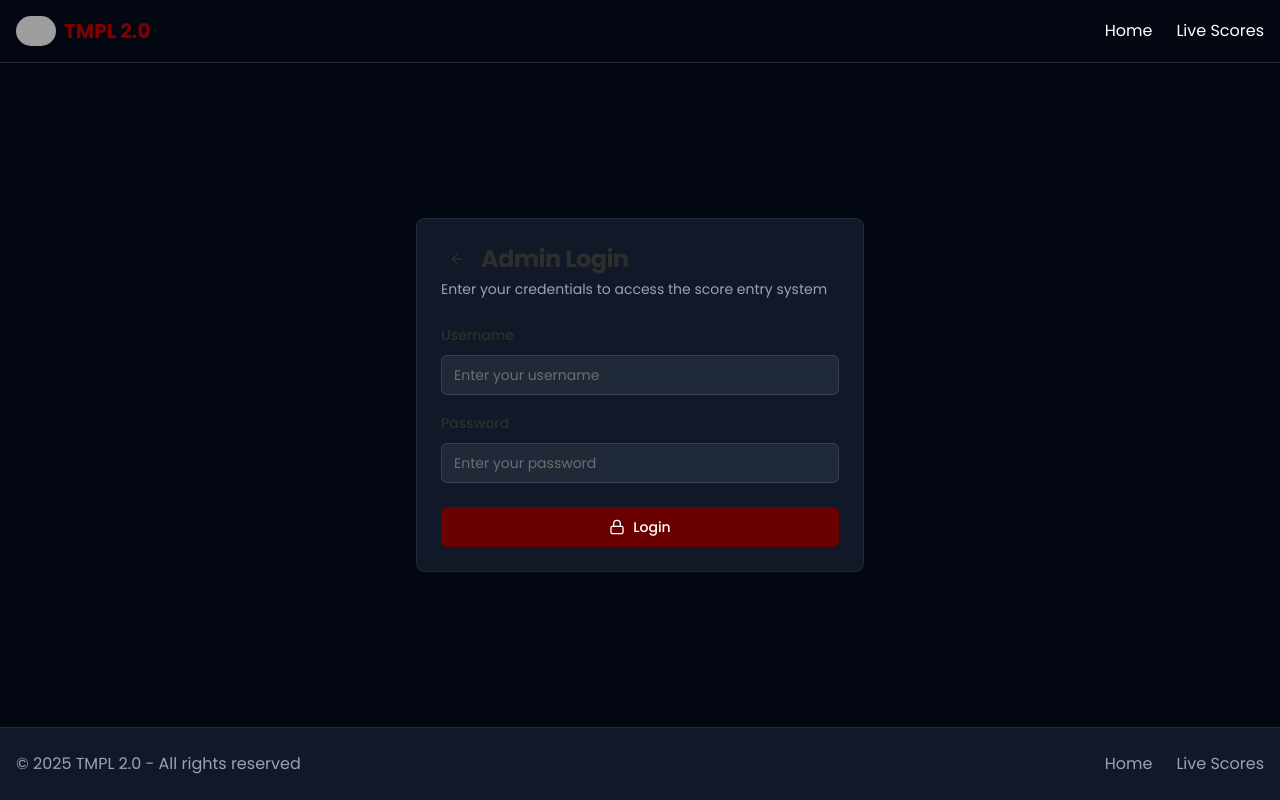
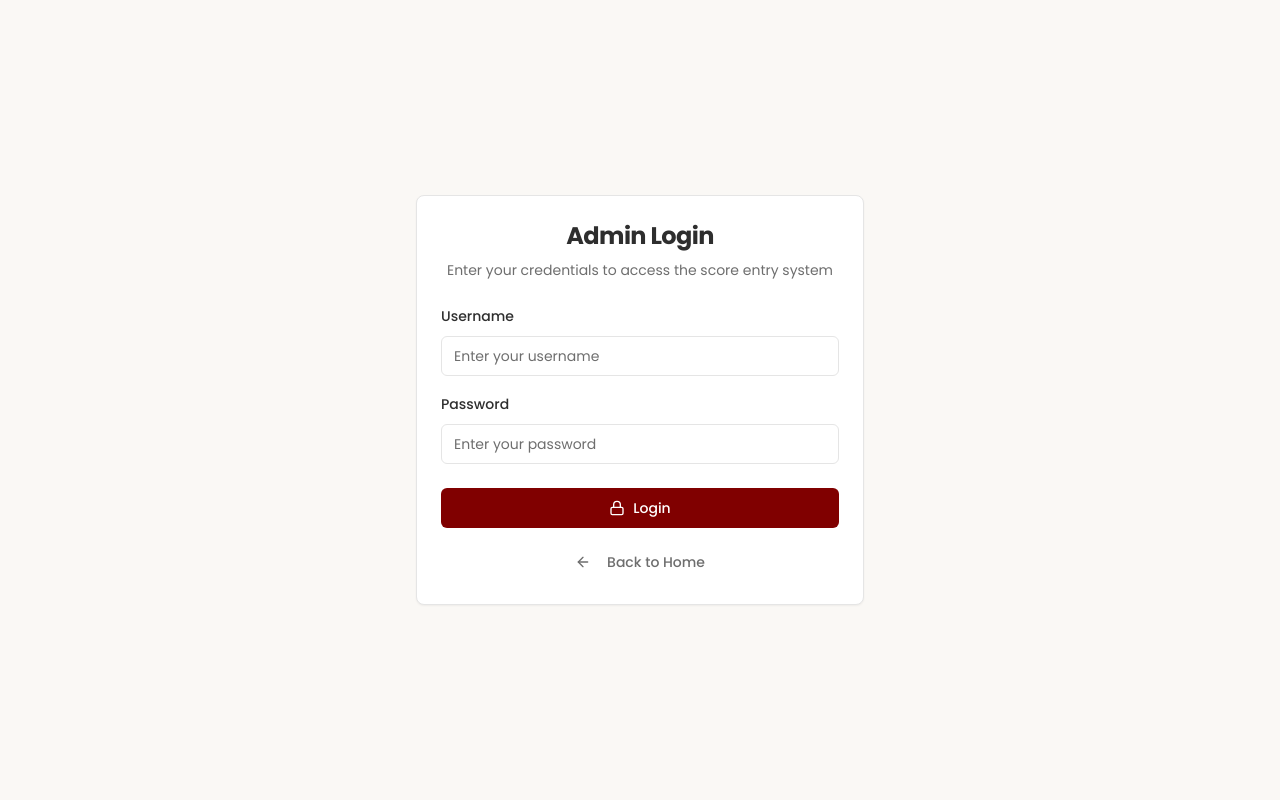
Before and after one commit to notdulain/tmpl-website, a Next.js app in the folder frontend/: page /admin in a window 1280 px wide. Built offline with nearby package versions, Linux system fonts and the light colour scheme; grey boxes are pictures that could not be loaded.

Commit message:
admin login page ek polish kara

```diff
--- a/frontend/app/admin/page.tsx
+++ b/frontend/app/admin/page.tsx
@@ -1,11 +1,11 @@
 "use client"
 
-import { useState } from "react"
+import { useState, FormEvent } from "react"
 import { useRouter } from "next/navigation"
 import Link from "next/link"
 import Image from "next/image"
 import { Button } from "@/components/ui/button"
-import { Card, CardContent, CardDescription, CardFooter, CardHeader, CardTitle } from "@/components/ui/card"
+import { Card, CardContent, CardDescription, CardHeader, CardTitle } from "@/components/ui/card"
 import { Input } from "@/components/ui/input"
 import { Label } from "@/components/ui/label"
 import { ArrowLeft, Lock } from "lucide-react"
@@ -17,7 +17,7 @@ export default function AdminLogin() {
   const [error, setError] = useState("")
   const [isLoading, setIsLoading] = useState(false)
 
-  const handleSubmit = (e) => {
+  const handleSubmit = (e: FormEvent<HTMLFormElement>) => {
     e.preventDefault()
     setIsLoading(true)
     setError("")
@@ -35,80 +35,46 @@ export default function AdminLogin() {
   }
 
   return (
-    <div className="min-h-screen bg-gray-950 text-white flex flex-col">
-      {/* Header */}
-      <header className="border-b border-gray-800">
-        <div className="container mx-auto px-4 py-4 flex justify-between items-center">
-          <Link href="/" className="flex items-center gap-2">
-            <Image
-              src="/placeholder.svg?height=40&width=40"
-              alt="TMPL Logo"
-              width={40}
-              height={40}
-              className="rounded-full"
-            />
-            <span className="font-bold text-xl text-maroon-500">TMPL 2.0</span>
-          </Link>
-          <nav className="hidden md:flex items-center gap-6">
-            <Link href="/" className="text-white hover:text-yellow-300 transition-colors">
-              Home
-            </Link>
-            <Link href="/live-scores" className="text-white hover:text-yellow-300 transition-colors">
-              Live Scores
-            </Link>
-          </nav>
-        </div>
-      </header>
-
-      {/* Main Content */}
-      <main className="flex-1 flex items-center justify-center p-4">
-        <Card className="w-full max-w-md bg-gray-900 border-gray-800">
-          <CardHeader className="space-y-1">
-            <div className="flex items-center gap-2">
-              <Button variant="ghost" size="icon" asChild className="h-8 w-8">
-                <Link href="/">
-                  <ArrowLeft className="h-4 w-4" />
-                  <span className="sr-only">Back to home</span>
-                </Link>
-              </Button>
-              <CardTitle className="text-2xl font-bold">Admin Login</CardTitle>
-            </div>
-            <CardDescription className="text-gray-400">
+    <div className="min-h-screen bg-[#FAF8F5] flex items-center justify-center p-4">
+      <Card className="w-full max-w-md bg-white border-[#E5E5E5] shadow-sm">
+        <CardHeader className="space-y-4 text-center">
+          <div>
+            <CardTitle className="text-2xl font-bold text-charcoal-500">Admin Login</CardTitle>
+            <CardDescription className="text-charcoal-300 mt-2">
               Enter your credentials to access the score entry system
             </CardDescription>
+          </div>
         </CardHeader>
         <CardContent>
           <form onSubmit={handleSubmit} className="space-y-4">
-              {error && <div className="bg-maroon-500/20 text-maroon-500 px-4 py-2 rounded-md text-sm">{error}</div>}
+            {error && <div className="bg-maroon-500/10 text-maroon-500 px-4 py-2 rounded-md text-sm text-center">{error}</div>}
             <div className="space-y-2">
-                <Label htmlFor="username">Username</Label>
+              <Label htmlFor="username" className="text-charcoal-500">Username</Label>
               <Input
                 id="username"
                 placeholder="Enter your username"
                 value={username}
                 onChange={(e) => setUsername(e.target.value)}
-                  className="bg-gray-800 border-gray-700"
+                className="border-[#E5E5E5] focus:border-maroon-500"
                 required
               />
             </div>
             <div className="space-y-2">
-                <Label htmlFor="password">Password</Label>
+              <Label htmlFor="password" className="text-charcoal-500">Password</Label>
               <Input
                 id="password"
                 type="password"
                 placeholder="Enter your password"
                 value={password}
                 onChange={(e) => setPassword(e.target.value)}
-                  className="bg-gray-800 border-gray-700"
+                className="border-[#E5E5E5] focus:border-maroon-500"
                 required
               />
             </div>
-            </form>
-          </CardContent>
-          <CardFooter>
-            <Button onClick={handleSubmit} className="w-full bg-maroon-600 hover:bg-maroon-700" disabled={isLoading}>
+            <div className="pt-2">
+              <Button type="submit" className="w-full bg-maroon-500 hover:bg-maroon-600 text-light-white" disabled={isLoading}>
                 {isLoading ? (
-                <div className="flex items-center gap-2">
+                  <div className="flex items-center justify-center gap-2">
                     <svg
                       className="animate-spin h-4 w-4 text-white"
                       xmlns="http://www.w3.org/2000/svg"
@@ -132,34 +98,24 @@ export default function AdminLogin() {
                     <span>Logging in...</span>
                   </div>
                 ) : (
-                <div className="flex items-center gap-2">
+                  <div className="flex items-center justify-center gap-2">
                     <Lock className="h-4 w-4" />
                     <span>Login</span>
                   </div>
                 )}
               </Button>
-          </CardFooter>
+            </div>
+            <div className="text-center">
+              <Button variant="ghost" size="sm" asChild className="text-charcoal-300 hover:text-maroon-500">
+                <Link href="/">
+                  <ArrowLeft className="h-4 w-4 mr-2" />
+                  Back to Home
+                </Link>
+              </Button>
+            </div>
+          </form>
+        </CardContent>
       </Card>
-      </main>
-
-      {/* Footer */}
-      <footer className="bg-gray-900 border-t border-gray-800 py-6">
-        <div className="container mx-auto px-4">
-          <div className="flex flex-col md:flex-row justify-between items-center">
-            <div className="mb-4 md:mb-0">
-              <p className="text-gray-400">© 2025 TMPL 2.0 - All rights reserved</p>
-            </div>
-            <div className="flex space-x-6">
-              <Link href="/" className="text-gray-400 hover:text-maroon-500 transition-colors">
-                Home
-              </Link>
-              <Link href="/live-scores" className="text-gray-400 hover:text-maroon-500 transition-colors">
-                Live Scores
-              </Link>
-            </div>
-          </div>
-        </div>
-      </footer>
     </div>
   )
 }
```
Lines whose indentation alone changed are shown as unchanged.
